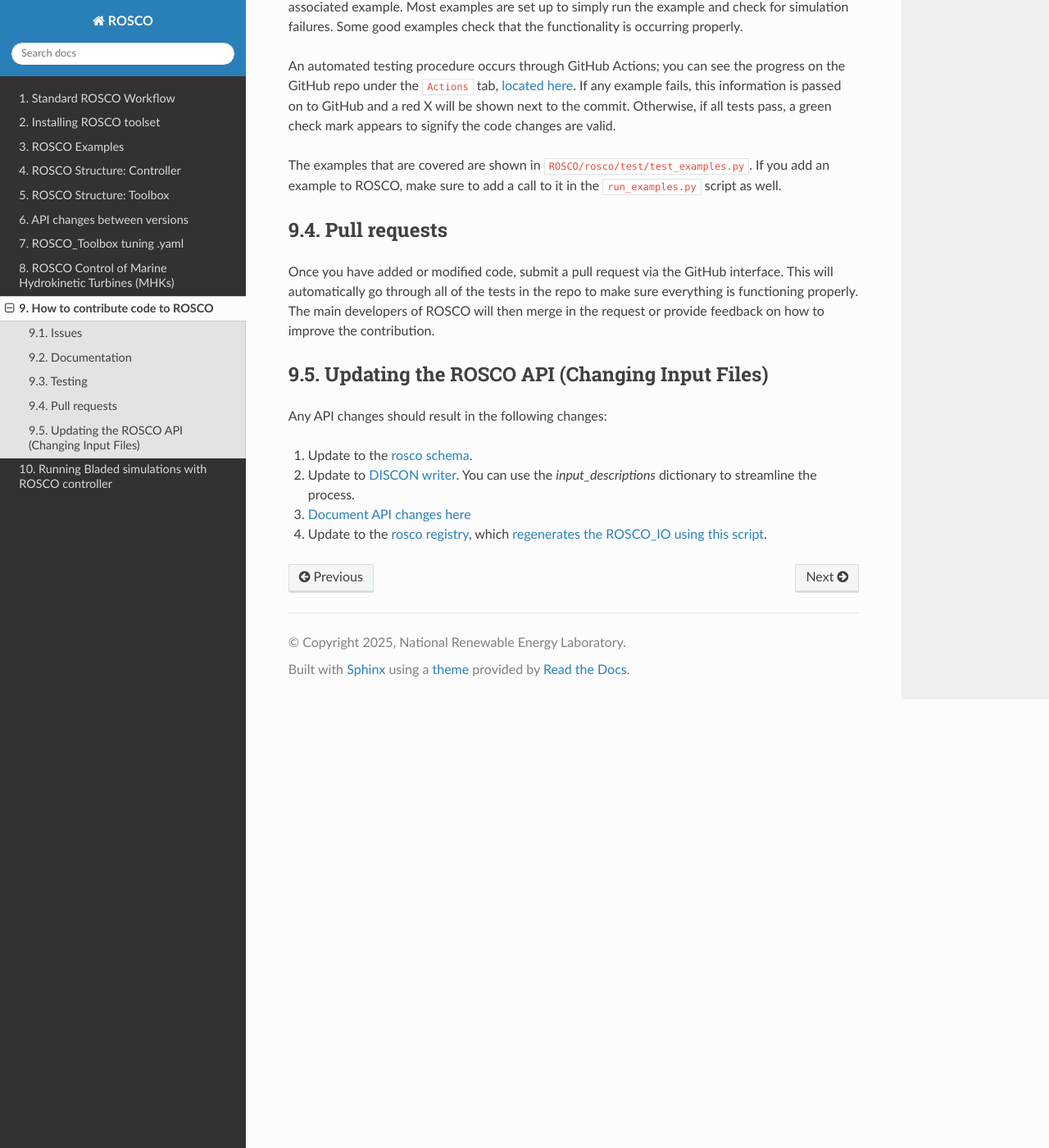
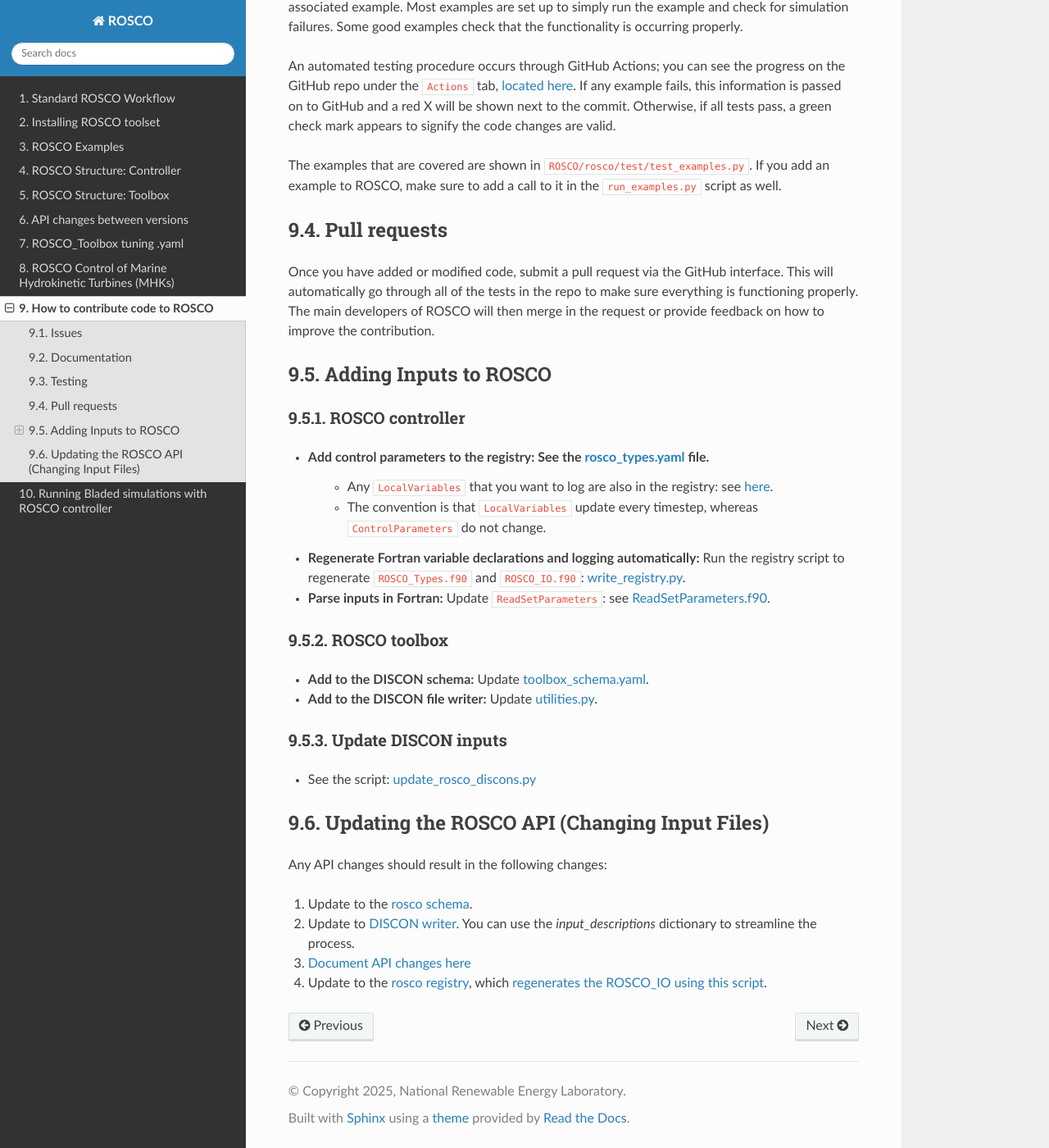
Before and after one commit to NREL/ROSCO, a Sphinx documentation site: the page built from docs/source/how_to_contribute_code.rst, in a window 1280 px wide and 1400 px high, scrolled down 1011 px. Shown: the whole window at 82% size. Built offline with Sphinx 7.4.7 and the Read the Docs theme 3.1.0, drawn with Linux system fonts in a browser that asks for light colours; the version number is read from the project's files by our own code.

Commit message:
Add docs about adding inputs

```diff
--- a/docs/source/how_to_contribute_code.rst
+++ b/docs/source/how_to_contribute_code.rst
@@ -57,6 +57,26 @@
 This will automatically go through all of the tests in the repo to make sure everything is functioning properly.
 The main developers of ROSCO will then merge in the request or provide feedback on how to improve the contribution.
 
+Adding Inputs to ROSCO
+----------------------
+
+ROSCO controller
+^^^^^^^^^^^^^^^^
+- **Add control parameters to the registry:** See the `rosco_types.yaml <https://github.com/NREL/ROSCO/blob/main/rosco/controller/rosco_registry/rosco_types.yaml#L76>`_ file.
+    - Any ``LocalVariables`` that you want to log are also in the registry: see `here <https://github.com/NREL/ROSCO/blob/main/rosco/controller/rosco_registry/rosco_types.yaml#L923>`_.
+    - The convention is that ``LocalVariables`` update every timestep, whereas ``ControlParameters`` do not change.
+- **Regenerate Fortran variable declarations and logging automatically:** Run the registry script to regenerate ``ROSCO_Types.f90`` and ``ROSCO_IO.f90``: `write_registry.py <https://github.com/NREL/ROSCO/blob/main/rosco/controller/rosco_registry/write_registry.py>`_.
+- **Parse inputs in Fortran:** Update ``ReadSetParameters``: see `ReadSetParameters.f90 <https://github.com/NREL/ROSCO/blob/main/rosco/controller/src/ReadSetParameters.f90#L346>`_.
+
+ROSCO toolbox
+^^^^^^^^^^^^^
+- **Add to the DISCON schema:** Update `toolbox_schema.yaml <https://github.com/NREL/ROSCO/blob/main/rosco/toolbox/inputs/toolbox_schema.yaml#L545>`_.
+- **Add to the DISCON file writer:** Update `utilities.py <https://github.com/NREL/ROSCO/blob/main/rosco/toolbox/utilities.py#L43>`_.
+
+Update DISCON inputs
+^^^^^^^^^^^^^^^^^^^^
+- See the script: `update_rosco_discons.py <https://github.com/NREL/ROSCO/blob/main/Examples/Test_Cases/update_rosco_discons.py>`_
+
 Updating the ROSCO API (Changing Input Files)
 ---------------------------------------------
 Any API changes should result in the following changes:
```
